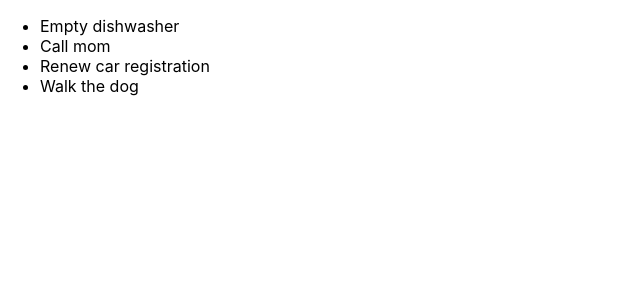
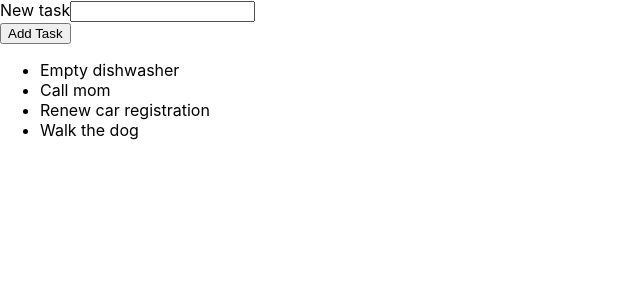
Before and after one commit to pilaga/typescript-react-to-do-list, a React (Create React App) app: page / in a window 1280 px wide. Shown: the top 300 px of the page, without its empty margins (0-640 px from the left). Built offline with nearby package versions, Linux system fonts and the light colour scheme.

Commit message:
obtaining user input with refs

```diff
--- a/src/App.tsx
+++ b/src/App.tsx
@@ -1,5 +1,6 @@
 import React from 'react';
 import TodoList from './components/TodoList';
+import TodoInput from './components/TodoInput';
 
 const App: React.FunctionComponent = () => {
 
@@ -12,6 +13,7 @@
 
   return (
     <div className="App">
+      <TodoInput />
       <TodoList items={todos}/>
     </div>
   );
--- /dev/null
+++ b/src/components/TodoInput.tsx
@@ -0,0 +1,25 @@
+import React, { useRef } from 'react';
+
+const TodoInput: React.FC = () => {
+    const textInputRef = useRef<HTMLInputElement>(null);
+
+    const todoSubmitHandler = (event: React.FormEvent) => {
+        event.preventDefault();
+        const textInput = textInputRef.current!.value;
+        console.log(textInput);
+
+
+    };
+
+    return(
+        <form onSubmit={todoSubmitHandler}>
+            <div>
+                <label htmlFor='new-todo'>New task</label>
+                <input type="text" id='new-todo' ref={textInputRef} />
+            </div>
+            <button type="submit">Add Task</button>
+        </form>
+    );
+}
+
+export default TodoInput;
```
